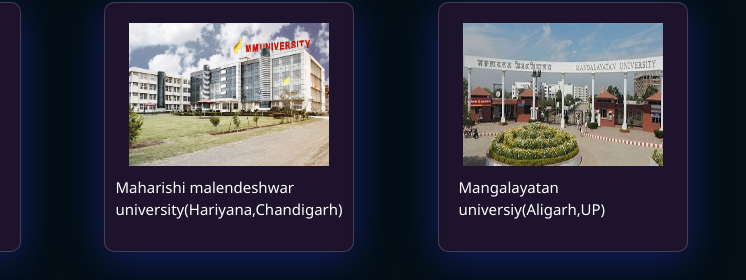
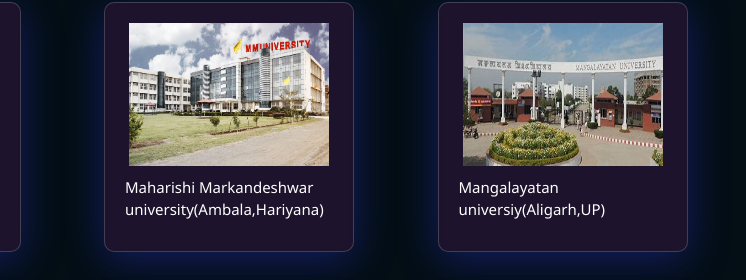
Before and after one commit to Pankajdas0025/ADDMISSION, a plain HTML site: page index.html in a window 1280 px wide. Shown: the part 922-1202 px from the top of the page, 411-1157 px from the left. Drawn offline with nearby package versions, Linux system fonts and the light colour scheme.

Commit message:
Update index.html

```diff
--- a/index.html
+++ b/index.html
@@ -58,7 +58,7 @@
           </div>
           <div class="College-list">
               <img src="mmu.jpg" alt="pacman" style="width:200px; height: 200px;"/>
-            <h5>Maharishi malendeshwar university(Hariyana,Chandigarh)</h5>
+            <h5>Maharishi Markandeshwar university(Ambala,Hariyana)</h5>
             <p></p>
           </div>
           <div class="College-list">
```
